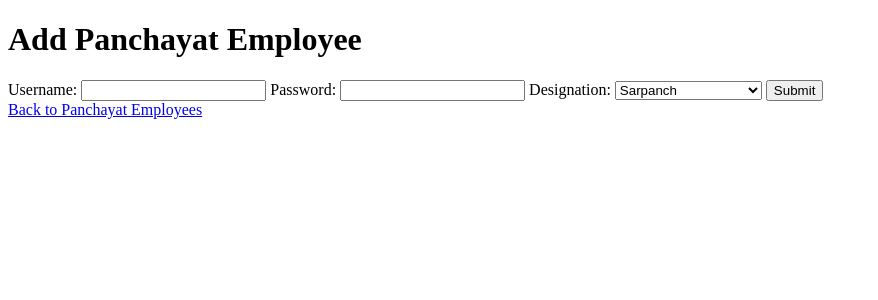
After one commit to omkaranu04/DBMS-Assgn4-mini-project, a Flask app: a page that uses app/templates/add_edit_panchayat_employee.html in a window 1280 px wide. The commit adds this page. Shown: the top 300 px of the page, without its empty margins (0-878 px from the left). Run offline with Flask 3, Linux system fonts and the light colour scheme; the visitor is signed in with stand-in values (Sample User, id 1).

Commit message:
some routes done

```diff
--- a/app/forms.py
+++ b/app/forms.py
@@ -12,3 +12,21 @@ class LoginForm(FlaskForm):
         ('Citizen', 'Citizen')
     ], validators=[DataRequired()])
     submit = SubmitField('Login')
+
+class PanchayatEmployeeForm(FlaskForm):
+    username = StringField('Username', validators=[DataRequired()])
+    password = PasswordField('Password', validators=[DataRequired()])
+    designation = SelectField('Designation', choices=[
+        ('Sarpanch', 'Sarpanch'),
+        ('Naib Sarpanch', 'Naib Sarpanch'),
+        ('Panchayat Secretary', 'Panchayat Secretary'),
+        ('Gram Sevak', 'Gram Sevak'),
+        ('Ward Member', 'Ward Member'),
+        ('Community Mobilizer', 'Community Mobilizer')
+    ], validators=[DataRequired()])
+    submit = SubmitField('Submit')
+
+class GovernmentOfficialForm(FlaskForm):
+    username = StringField('Username', validators=[DataRequired()])
+    password = PasswordField('Password', validators=[DataRequired()])
+    submit = SubmitField('Submit')
--- a/app/routes.py
+++ b/app/routes.py
@@ -1,6 +1,7 @@
 from flask import Blueprint, render_template, redirect, url_for, flash, request, session
-from .forms import LoginForm
+from .forms import LoginForm, PanchayatEmployeeForm, GovernmentOfficialForm
 from .models import SystemUsersTop, PanchayatUsers, Citizens
+from . import db
 
 main_bp = Blueprint('main', __name__)
 
@@ -50,3 +51,121 @@ def dashboard():
         return redirect(url_for('main.login'))
 
     return render_template('dashboard.html')
+
+# View all Panchayat Employees
+@main_bp.route('/panchayat_employees')
+def panchayat_employees():
+    if 'user' not in session:
+        return redirect(url_for('main.login'))
+
+    employees = PanchayatUsers.query.all()
+    return render_template('panchayat_employees.html', employees=employees)
+
+# Add/Edit a Panchayat Employee
+@main_bp.route('/add_edit_panchayat_employee/<username>', methods=['GET', 'POST'])
+def add_edit_panchayat_employee(username=None):
+    if 'user' not in session:
+        return redirect(url_for('main.login'))
+
+    form = PanchayatEmployeeForm()
+    employee = None
+
+    if username:  # Editing an existing employee
+        employee = PanchayatUsers.query.filter_by(username=username).first()
+        if employee:
+            form.username.data = employee.username
+            form.password.data = employee.password  # Pre-fill password (optional)
+            form.designation.data = employee.designation
+
+    if form.validate_on_submit():
+        if employee:  # Update existing employee
+            employee.username = form.username.data.strip()
+            employee.password = form.password.data.strip()
+            employee.designation = form.designation.data.strip()
+            flash('Panchayat Employee updated successfully!', 'success')
+        else:  # Add new employee
+            new_employee = PanchayatUsers(
+                username=form.username.data.strip(),
+                password=form.password.data.strip(),
+                designation=form.designation.data.strip()
+            )
+            db.session.add(new_employee)
+            flash('Panchayat Employee added successfully!', 'success')
+
+        db.session.commit()
+        return redirect(url_for('main.panchayat_employees'))
+
+    return render_template('add_edit_panchayat_employee.html', form=form)
+
+@main_bp.route('/government_officials', methods=['GET'])
+def government_officials():
+    if 'user' not in session:
+        return redirect(url_for('main.login'))
+
+    officials = SystemUsersTop.query.filter_by(user_type='Government Official').all()
+    return render_template('government_officials.html', officials=officials)
+
+
+# Delete a Panchayat Employee
+@main_bp.route('/delete_panchayat_employee/<username>', methods=['POST'])
+def delete_panchayat_employee(username):
+    if 'user' not in session:
+        return redirect(url_for('main.login'))
+
+    employee = PanchayatUsers.query.filter_by(username=username).first()
+    if employee:
+        db.session.delete(employee)
+        db.session.commit()
+        flash('Panchayat Employee deleted successfully!', 'success')
+
+    return redirect(url_for('main.panchayat_employees'))
+
+# View all Government Officials
+@main_bp.route('/add_edit_government_official/<username>', methods=['GET', 'POST'])
+def add_edit_government_official(username=None):
+    if 'user' not in session:
+        return redirect(url_for('main.login'))
+
+    form = GovernmentOfficialForm()
+    official = None
+
+    # Check if username is provided and fetch existing official
+    if username:
+        official = SystemUsersTop.query.filter_by(username=username).first()
+        if official:
+            form.username.data = official.username
+            form.password.data = official.password  # Pre-fill password (if needed)
+
+    if form.validate_on_submit():
+        if official:  # Update existing official
+            official.username = form.username.data.strip()
+            official.password = form.password.data.strip()
+            flash('Government Official updated successfully!', 'success')
+        else:  # Add new official
+            new_official = SystemUsersTop(
+                username=form.username.data.strip(),
+                password=form.password.data.strip(),
+                user_type='Government Official'
+            )
+            db.session.add(new_official)
+            flash('Government Official added successfully!', 'success')
+
+        db.session.commit()
+        return redirect(url_for('main.government_officials'))
+
+    return render_template('add_edit_government_official.html', form=form)
+
+
+# Delete a Government Official
+@main_bp.route('/delete_government_official/<username>', methods=['POST'])
+def delete_government_official(username):
+    if 'user' not in session:
+        return redirect(url_for('main.login'))
+
+    official = SystemUsersTop.query.filter_by(username=username).first()
+    if official:
+        db.session.delete(official)
+        db.session.commit()
+        flash('Government Official deleted successfully!', 'success')
+
+    return redirect(url_for('main.government_officials'))
--- /dev/null
+++ b/app/templates/add_edit_panchayat_employee.html
@@ -0,0 +1,42 @@
+<!DOCTYPE html>
+<html lang="en">
+<head>
+    <meta charset="UTF-8">
+    <meta name="viewport" content="width=device-width, initial-scale=1.0">
+    <title>Add/Edit Panchayat Employee</title>
+</head>
+<body>
+    <h1>{{ 'Edit' if form.username.data else 'Add' }} Panchayat Employee</h1>
+
+    <form method="POST">
+        {{ form.hidden_tag() }}
+
+        <!-- Username Field -->
+        <label for="username">Username:</label>
+        {{ form.username }}
+        {% if form.username.errors %}
+            <p style="color: red;">{{ form.username.errors[0] }}</p>
+        {% endif %}
+
+        <!-- Password Field -->
+        <label for="password">Password:</label>
+        {{ form.password }}
+        {% if form.password.errors %}
+            <p style="color: red;">{{ form.password.errors[0] }}</p>
+        {% endif %}
+
+        <!-- Designation Field -->
+        <label for="designation">Designation:</label>
+        {{ form.designation }}
+        {% if form.designation.errors %}
+            <p style="color: red;">{{ form.designation.errors[0] }}</p>
+        {% endif %}
+
+        <!-- Submit Button -->
+        {{ form.submit }}
+    </form>
+
+    <!-- Back Button -->
+    <a href="{{ url_for('main.panchayat_employees') }}">Back to Panchayat Employees</a>
+</body>
+</html>
--- a/app/templates/dashboard.html
+++ b/app/templates/dashboard.html
@@ -5,5 +5,9 @@
 </head>
 <body>
     <h1>Welcome to the Dashboard!</h1>
+    <ul>
+        <li><a href="{{ url_for('main.panchayat_employees') }}">View Panchayat Employees</a></li>
+        <li><a href="{{ url_for('main.government_officials') }}">View Government Officials</a></li>
+    </ul>
 </body>
 </html>
```
Also changed, not shown: app/templates/add_edit_government_official.html (added, +20 -0 lines), app/templates/add_edit_user.html (added, +27 -0 lines), app/templates/government_officials.html (added, +19 -0 lines), app/templates/panchayat_employees.html (added, +21 -0 lines).
